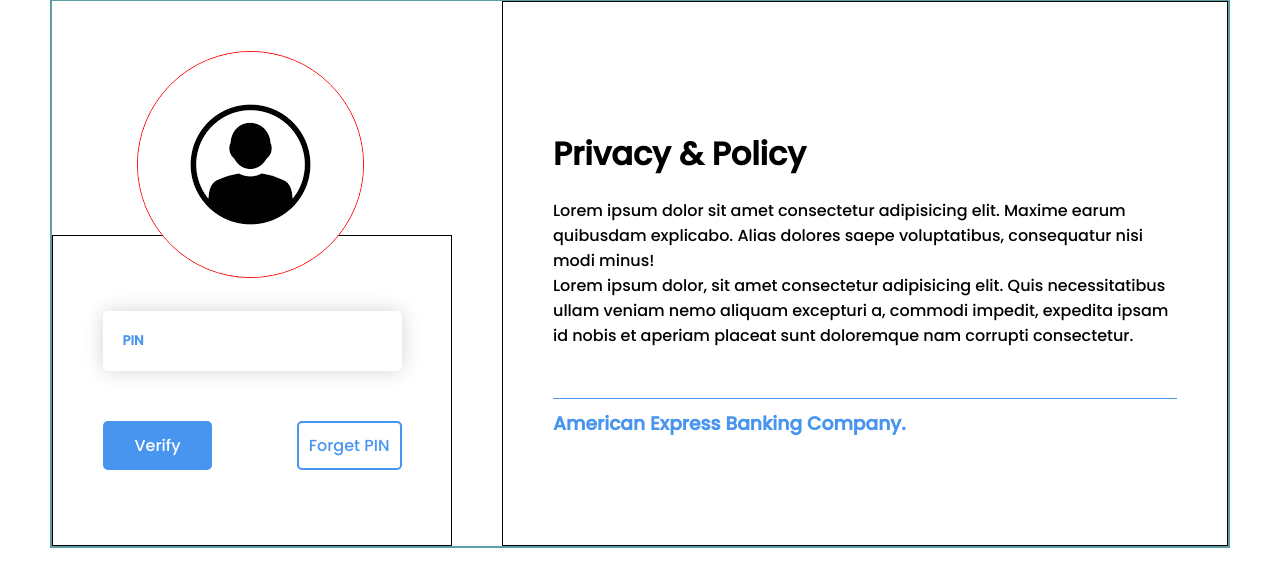
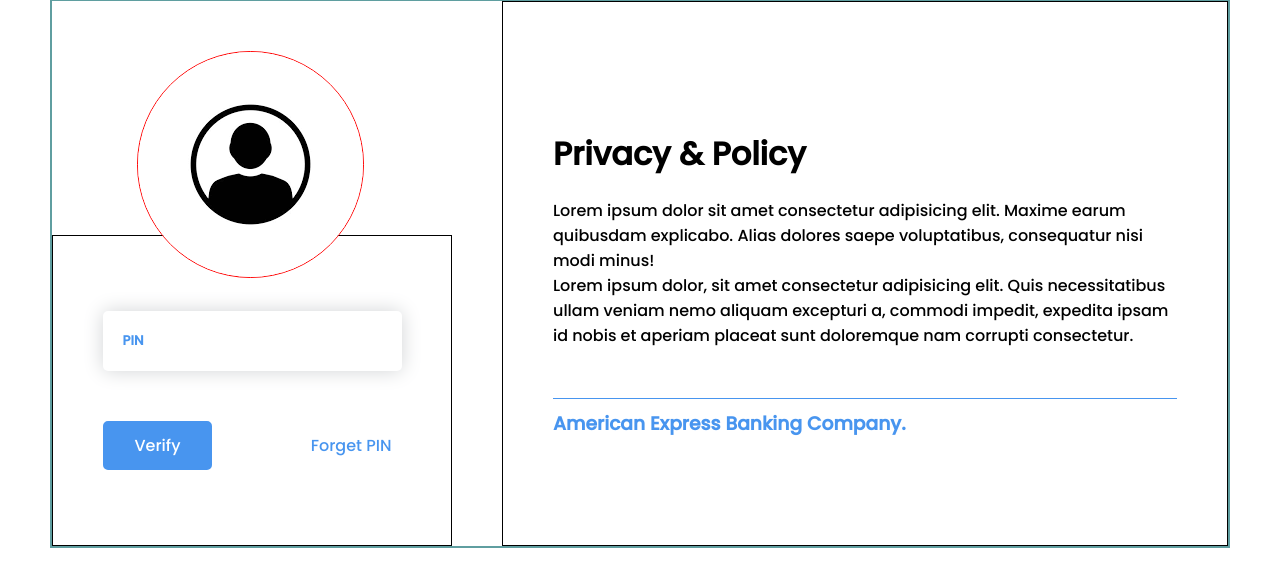
Before and after one commit to SamarthDesai-1/Banking-Management-System, a PHP site: page /PHP/Authentication.php in a window 1280 px wide. Shown: the part 51-638 px from the top of the page. Run offline with PHP 8.4, Linux system fonts and the light colour scheme.

Commit message:
Commit Success

```diff
--- a/CSS/Authentication.css
+++ b/CSS/Authentication.css
@@ -69,13 +69,17 @@
     margin-top: 50px;
 }
 .btn-primary {
-    border: 2px solid #4895ef;
     background: transparent;
     color: #4895ef;
     font-size: 1rem;
     cursor: pointer;
     border-radius: 5px;
     padding: 10px 10px;
+    border: none;
+
+}
+.btn-primary:hover {
+    border: none;
 }
 .btn {
     padding: 10px 30px;
```
